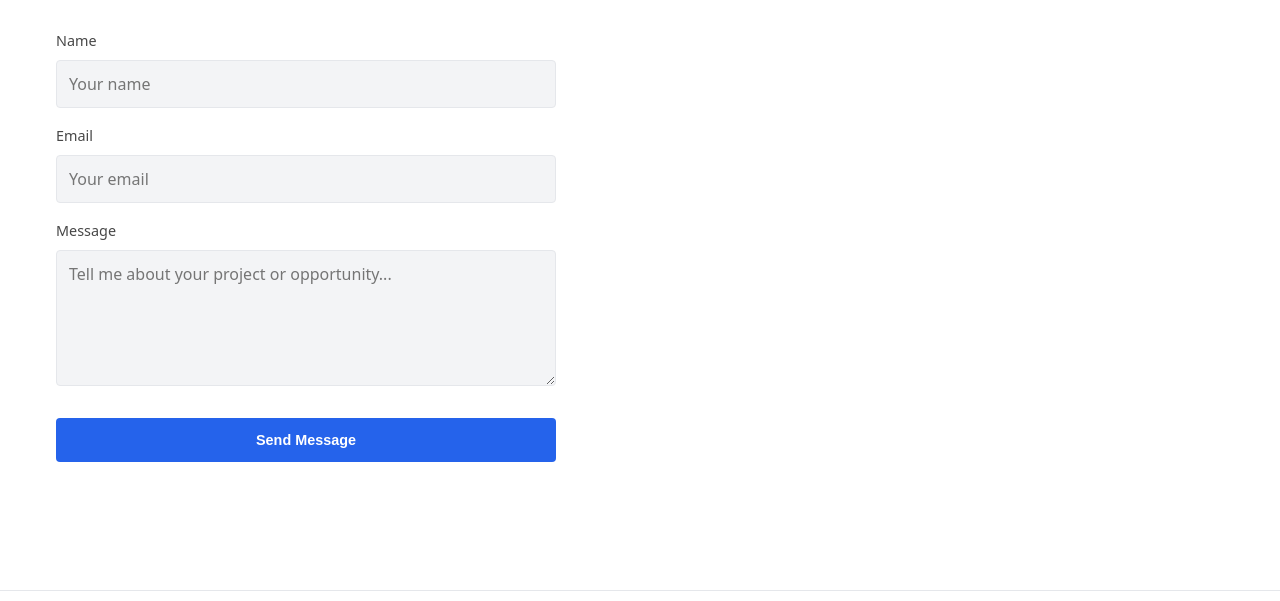
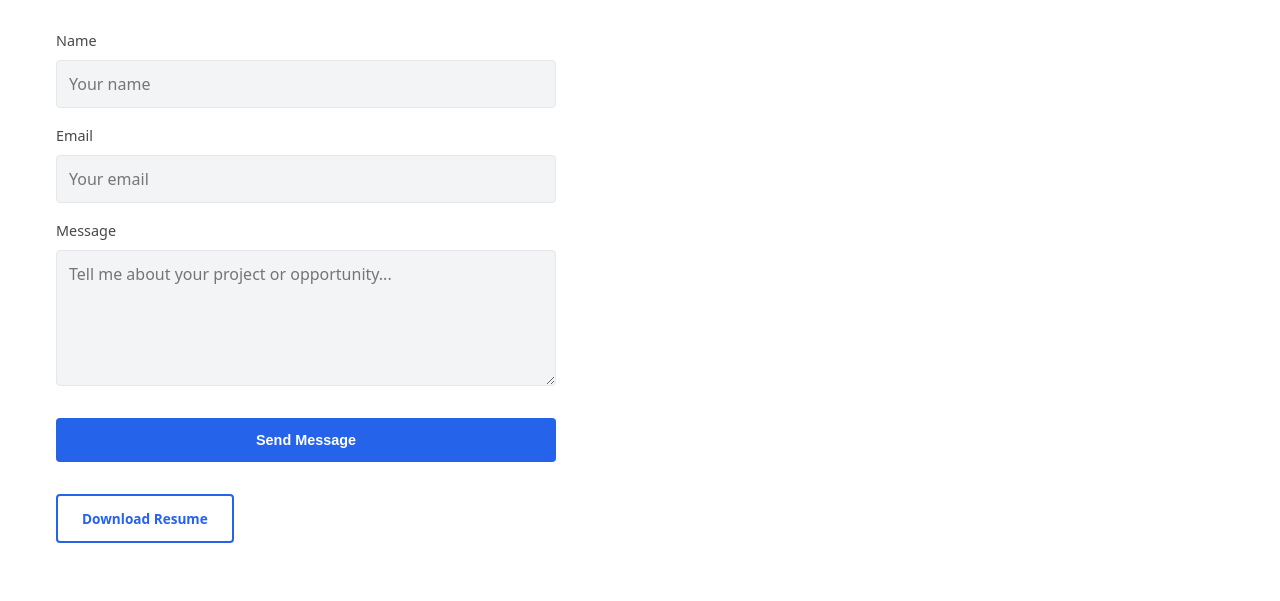
Before and after one commit to sele01/myportfolio, a website built with Vite: page index.html in a window 1280 px wide. Shown: the part 3977-4578 px from the top of the page. Built offline with nearby package versions, Linux system fonts and the light colour scheme.

Commit message:
Add resume download button with placeholder and script to deploy cleanly

```diff
--- a/index.html
+++ b/index.html
@@ -302,6 +302,16 @@
 
             <div class="contact__status" id="contact-status"></div>
           </form>
+          <div class="contact__resume">
+            <a
+              href="/resume.txt"
+              class="btn btn--outline"
+              target="_blank"
+              rel="noopener noreferrer"
+            >
+              Download Resume
+            </a>
+          </div>
         </div>
       </section>
     </main>
--- a/src/styles/components/_contact.css
+++ b/src/styles/components/_contact.css
@@ -98,3 +98,12 @@
   color: #ef4444;
   border: 1px solid rgba(239, 68, 68, 0.3);
 }
+
+/* Resume download button */
+.contact__resume {
+  margin-top: var(--spacing-md);
+}
+
+.contact__resume .btn {
+  font-size: 0.85rem;
+}
```
Also changed, not shown: public/resume.txt (added, +12 -0 lines), 1 other file.
